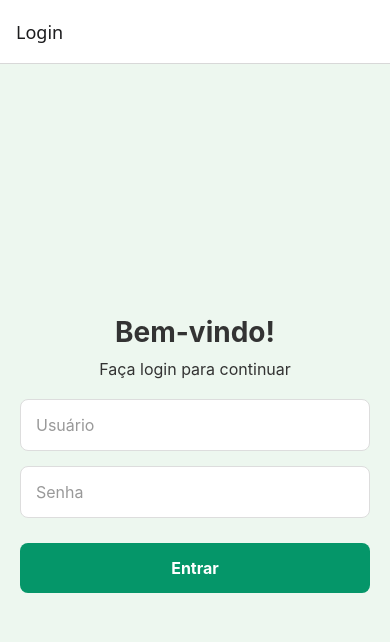
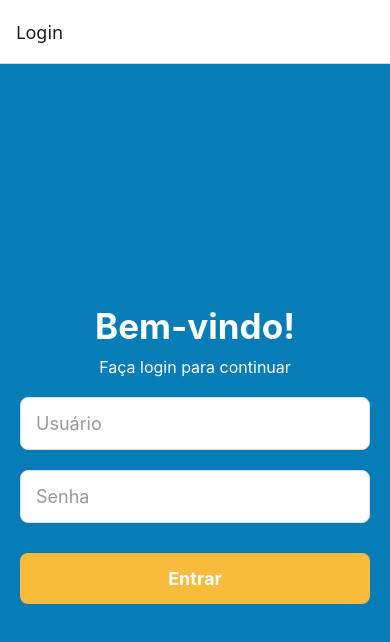
Before and after one commit to MarceloMederi/APP-Natal, a React Native app: screen /Login in a window 390 px wide. Shown: the top 642 px of the page. Built offline with nearby package versions, Linux system fonts and the light colour scheme.

Commit message:
Formatação de imagens, exclusão de textos de exemplos, alteração do design

```diff
--- a/components/DateButton.tsx
+++ b/components/DateButton.tsx
@@ -9,7 +9,7 @@ const DateButton = ({ date, onPress }: { date: string; onPress: () => void }) =>
 
 const styles = StyleSheet.create({
   button: {
-    backgroundColor: '#059669',
+    backgroundColor: '#FFBD59',
     paddingVertical: 15,
     paddingHorizontal: 20,
     marginVertical: 10,
@@ -18,7 +18,7 @@ const styles = StyleSheet.create({
   },
   buttonText: {
     color: '#FFFFFF',
-    fontSize: 16,
+    fontSize: 18,
     fontWeight: 'bold',
   },
 });
--- a/screens/DetailScreen.tsx
+++ b/screens/DetailScreen.tsx
@@ -19,7 +19,6 @@ const DetailScreen = ({ route }: any) => {
 
   return (
     <View style={styles.container}>
-      <Text style={styles.title}>{date}</Text>
       <Image source={itinerary.image} style={styles.image} />
     </View>
   );
@@ -58,25 +57,11 @@ const styles = StyleSheet.create({
     flex: 1,
     justifyContent: 'center',
     alignItems: 'center',
-    padding: 20,
     backgroundColor: '#077DB8',
   },
-  title: {
-    fontSize: 24,
-    fontWeight: 'bold',
-    color: '#333',
-    marginBottom: 10,
-  },
-  description: {
-    fontSize: 16,
-    color: '#333',
-    textAlign: 'center',
-    marginBottom: 20,
-    paddingHorizontal: 10,
-  },
   image: {
-    width: 1080,
-    height: 1920,
+    width: 378,
+    height: 672,
     borderRadius: 10, // Bordas arredondadas
     resizeMode: 'cover',
     shadowColor: '#000',
--- a/screens/HomeScreen.tsx
+++ b/screens/HomeScreen.tsx
@@ -38,7 +38,7 @@ const HomeScreen = ({ navigation }: any) => {
         style={[styles.button, styles.logoutButton]}
         onPress={() => navigation.navigate('Login')}
       >
-        <Text style={styles.logoutText}>Logout</Text>
+        <Text style={styles.logoutText}>Sair do App</Text>
       </TouchableOpacity>
     </View>
   );
@@ -50,10 +50,10 @@ const styles = StyleSheet.create({
     justifyContent: 'center',
     alignItems: 'center',
     padding: 20,
-    backgroundColor: '#EDF7EF',
+    backgroundColor: '#077DB8',
   },
   button: {
-    backgroundColor: '#059669',
+    backgroundColor: '#F8BB3B',
     padding: 15,
     marginVertical: 10,
     borderRadius: 8,
@@ -62,7 +62,7 @@ const styles = StyleSheet.create({
   },
   buttonText: {
     color: '#FFFFFF',
-    fontSize: 16,
+    fontSize: 18,
     fontWeight: 'bold',
   },
   logoutButton: {
@@ -70,7 +70,7 @@ const styles = StyleSheet.create({
   },
   logoutText: {
     color: '#FFFFFF',
-    fontSize: 16,
+    fontSize: 18,
     fontWeight: 'bold',
   },
 });
--- a/screens/LoginScreen.tsx
+++ b/screens/LoginScreen.tsx
@@ -53,18 +53,18 @@ const styles = StyleSheet.create({
     flex: 1,
     justifyContent: 'center',
     alignItems: 'center',
-    backgroundColor: '#EDF7EF',
+    backgroundColor: '#077DB8',
     padding: 20,
   },
   title: {
-    fontSize: 28,
+    fontSize: 35,
     fontWeight: 'bold',
-    color: '#333',
+    color: '#FFFFFF',
     marginBottom: 10,
   },
   subtitle: {
     fontSize: 16,
-    color: '#333',
+    color: '#FFFFFF',
     marginBottom: 20,
   },
   input: {
@@ -73,21 +73,21 @@ const styles = StyleSheet.create({
     borderWidth: 1,
     borderColor: '#ddd',
     borderRadius: 8,
-    marginBottom: 15,
+    marginBottom: 20,
     backgroundColor: '#fff',
-    fontSize: 16,
+    fontSize: 18,
   },
   button: {
     width: '100%',
     padding: 15,
-    backgroundColor: '#059669',
+    backgroundColor: '#F8BB3B',
     borderRadius: 8,
     alignItems: 'center',
     marginTop: 10,
   },
   buttonText: {
     color: '#fff',
-    fontSize: 16,
+    fontSize: 18,
     fontWeight: 'bold',
   },
   errorText: {
```
Also changed, not shown: assets/images/capa.png, assets/images/dia-03.png (renamed from assets/images/dia03.png).
